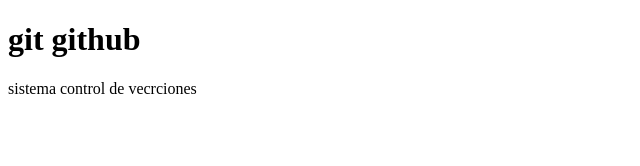
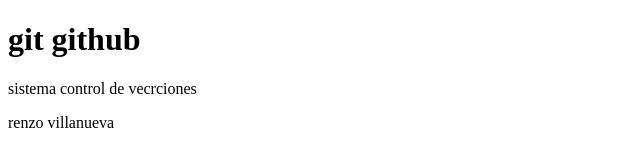
Before and after one commit to renzo1000/sistema, a plain HTML site: page index.html in a window 1280 px wide. Shown: the whole page, without its empty margins (0-640 px from the left). Drawn offline with Linux system fonts and the light colour scheme.

Commit message:
mi tercer commit

```diff
--- a/index.html
+++ b/index.html
@@ -9,5 +9,6 @@
 <body>
     <h1>git github</h1>
     <p>sistema control de vecrciones</p>
+    <p>renzo villanueva</p>
 </body>
 </html>
```
